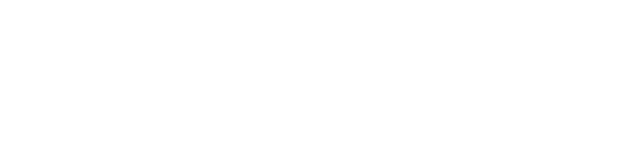
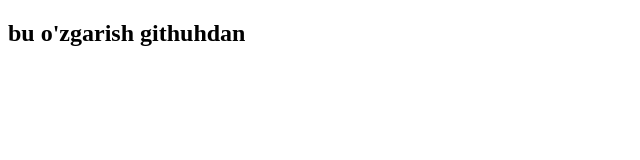
Before and after one commit to UmidaTurdiyeva/shifo, a plain HTML site: page index.html in a window 1280 px wide. Shown: the whole page, without its empty margins (0-640 px from the left). Drawn offline with Linux system fonts and the light colour scheme.

Commit message:
githubdan yuborilgan o'zgarish yuborildi

```diff
--- a/index.html
+++ b/index.html
@@ -7,6 +7,7 @@
     <title>Bosh sahifa</title>
 </head>
 <body>
+    <h2> bu o'zgarish githuhdan</h2>
 
 </body>
 </html>
```
